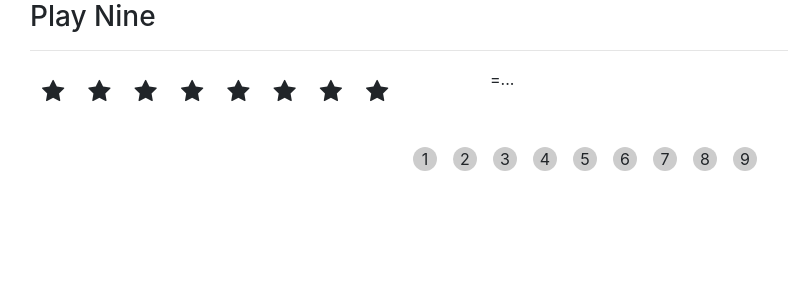
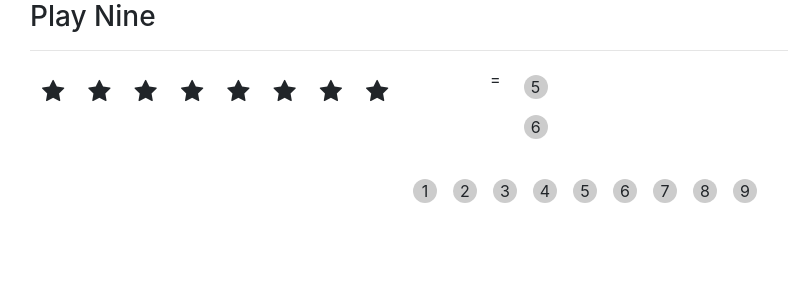
Before and after one commit to idiotleon/TutorialReactJSGettingStarted, a React app: page / in a window 1280 px wide. Shown: the top 300 px of the page, without its empty margins (55-843 px from the left). Built offline with nearby package versions, Linux system fonts and the light colour scheme.

Commit message:
demo example: Refactor the for loop to use declarative range map
Module 4.4 The Numbers Frame

```diff
--- a/Component/Game.jsx
+++ b/Component/Game.jsx
@@ -8,14 +8,11 @@
 const Stars = (props) => {
     const numberOfStars = 1 + Math.floor(Math.random() * 9);
 
-    let stars = [];
-    for (let i = 0; i < numberOfStars; i++) {
-        stars.push(<i key={i} className="fa fa-star" />);
-    }
-
     return (
         <div class="col-5">
-            {stars}
+            {_.range(numberOfStars).map(i =>
+                <i key={i} className="fa fa-star"></i>
+            )}
         </div>
     );
 }
@@ -31,7 +28,10 @@
 const Answer = (props) => {
     return (
         <div>
-            ...
+            <div className="col-5">
+                <span>5</span>
+                <span>6</span>
+            </div>
         </div>
     );
 }
```
